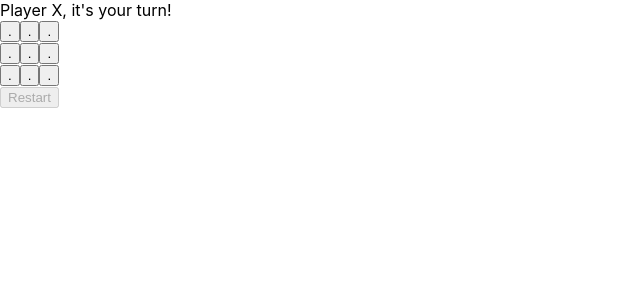
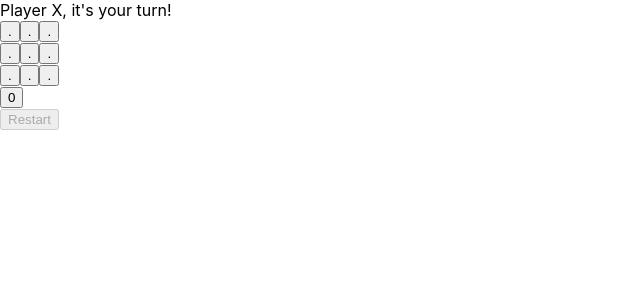
Before and after one commit to mackenziequinnjetton/tic-tac-toe, a React (Create React App) app: page / in a window 1280 px wide. Shown: the top 300 px of the page, without its empty margins (0-640 px from the left). Built offline with nearby package versions, Linux system fonts and the light colour scheme.

Commit message:
Update tests

```diff
--- a/src/App.tsx
+++ b/src/App.tsx
@@ -3,6 +3,7 @@ import { GameHeader } from "./components/GameHeader";
 import { Board } from "./components/Board";
 import GameProvider from "./contexts/GameContext/GameContext";
 import { RestartButton } from "./components/RestartButton";
+import { MoveButton } from "./components/MoveButton";
 
 function App() {
   return (
@@ -11,6 +12,9 @@ function App() {
         <GameHeader />
         <div>
           <Board />
+          <div>
+            <MoveButton move={0} />
+          </div>
           <RestartButton />
         </div>
 
--- a/src/components/MoveButton/MoveButton.tsx
+++ b/src/components/MoveButton/MoveButton.tsx
@@ -1,7 +1,9 @@
-const MoveButton = () => {
+const MoveButton = ({ move }: { move: number}) => {
   return (
     <>
-      MoveButton
+      <button>
+        {move}
+      </button>
     </>
   )
 };
```
Also changed, not shown: 2 other files (tests, documents, lock files or other folders).
